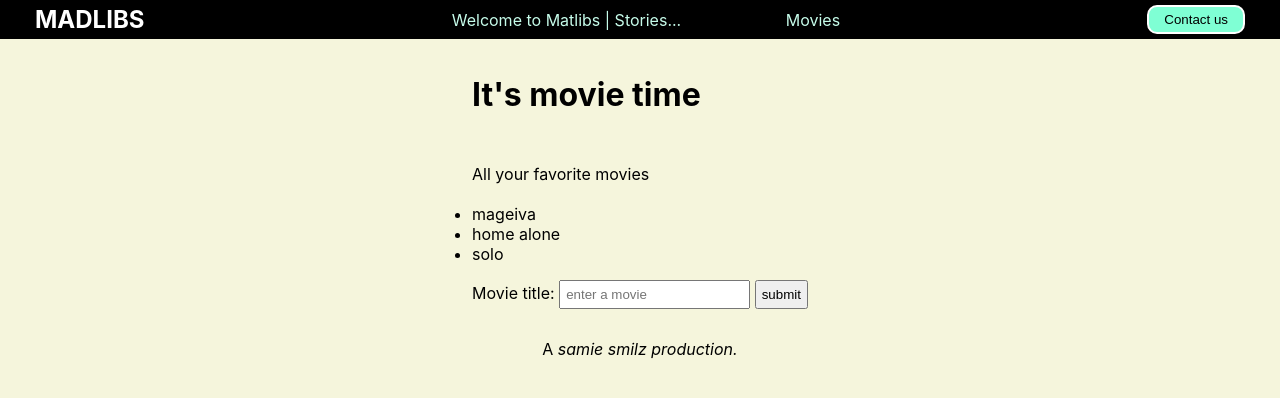
After one commit to samiesmilz/flask-madlibs, a Flask app: page /movies in a window 1280 px wide. The commit adds this page. Shown: the top 398 px of the page. Run offline with Flask 3, Linux system fonts and the light colour scheme.

Commit message:
Add flash messages

```diff
--- a/app.py
+++ b/app.py
@@ -1,12 +1,45 @@
 from stories import Story
-from flask import Flask, render_template, request
+from flask import Flask, render_template, request, redirect, flash, jsonify
 app = Flask(__name__, static_folder='static')
+app.config["SECRET_KEY"] = "samie"
 
 
 @app.route("/")
 def home():
     """ Render the form on the homepage """
     return render_template('index.html')
+
+
+# Fake DB set of movies
+movies = {"mageiva", "solo", "home alone"}
+
+
+@app.route("/old")
+def redirect_to_home():
+    flash("We moved - here is our new page.")
+    return redirect("/")
+
+
+@app.route("/movies")
+def show_movies():
+    return render_template("movies.html", movies=movies)
+
+
+@app.route("/movies/new", methods=["POST"])
+def submit_movie():
+    movie = request.form["movie"]
+    if movie in movies:
+        flash("Movie already added.", 'error')
+    else:
+        movies.add(movie)
+        flash("Movie added!")
+    return redirect("/movies")
+
+
+@app.route("/movies/json")
+def return_json():
+
+    return jsonify(list(movies))
 
 
 # Variable to store the template selected
--- a/static/styles.css
+++ b/static/styles.css
@@ -12,7 +12,7 @@ body {
   display: grid;
   grid-template-rows: 100px repeat(3, 1fr);
   /* grid-template-columns: repeat(auto-fit, minmax(100px, 1fr)); */
-  text-align: center;
+  /* text-align: center; */
   align-items: center;
   justify-content: center;
   margin-bottom: auto;
@@ -114,3 +114,19 @@ select {
 #generate-story {
   cursor: pointer;
 }
+
+#flash-messages {
+  border-style: dotted;
+  padding: 15px;
+  text-align: center;
+}
+
+.success {
+  font-weight: lighter;
+  color: green;
+}
+
+.error {
+  color: red;
+  font-weight: lighter;
+}
--- a/templates/baselet.html
+++ b/templates/baselet.html
@@ -19,11 +19,24 @@
           <li>
             <a href="/"><span>Welcome to Matlibs | Stories... </span></a>
           </li>
+          <li>
+            <a href="/movies"><span>Movies</span></a>
+          </li>
         </ul>
         <a href="#"><button id="contact-us-btn">Contact us</button></a>
       </nav>
     </header>
+    {% with messages = get_flashed_messages(with_categories=true) %} {% if
+    messages %}
+    <section class="flash">
+      {% for category, msg in messages %}
+      <p id="flash-messages" class="{{category}}">{{msg}}</p>
+      {% endfor %}
+    </section>
+    {% endif %} {% endwith %}
+
     <div id="container">{% block content %} {% endblock %}</div>
+
     <footer>
       <span>A <i>samie smilz production.</i></span>
     </footer>
--- /dev/null
+++ b/templates/movies.html
@@ -0,0 +1,17 @@
+{% extends 'baselet.html' %} {% block title %} Movies {% endblock %} {% block
+logo %} MADLIBS {% endblock %} {% block content %}
+<h1>It's movie time</h1>
+<p>All your favorite movies</p>
+<ul>
+  {% for movie in movies %}
+  <li>{{movie}}</li>
+  {% endfor %}
+</ul>
+
+<form action="/movies/new" method="POST">
+  <label for="movie">Movie title: </label>
+  <input type="text" placeholder="enter a movie " name="movie" />
+  <button>submit</button>
+</form>
+
+{% endblock %}
```
Also changed, not shown: requirements.txt (+7 -0 lines), 1 other file.
